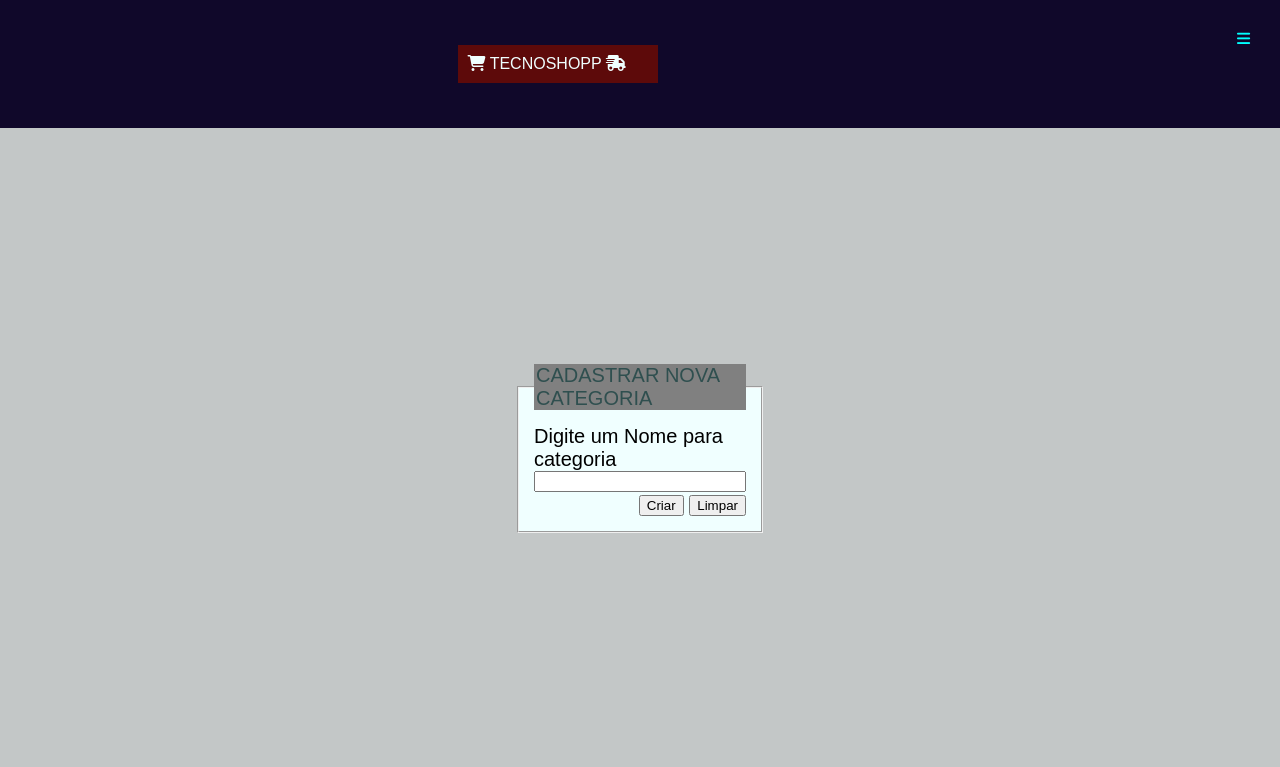
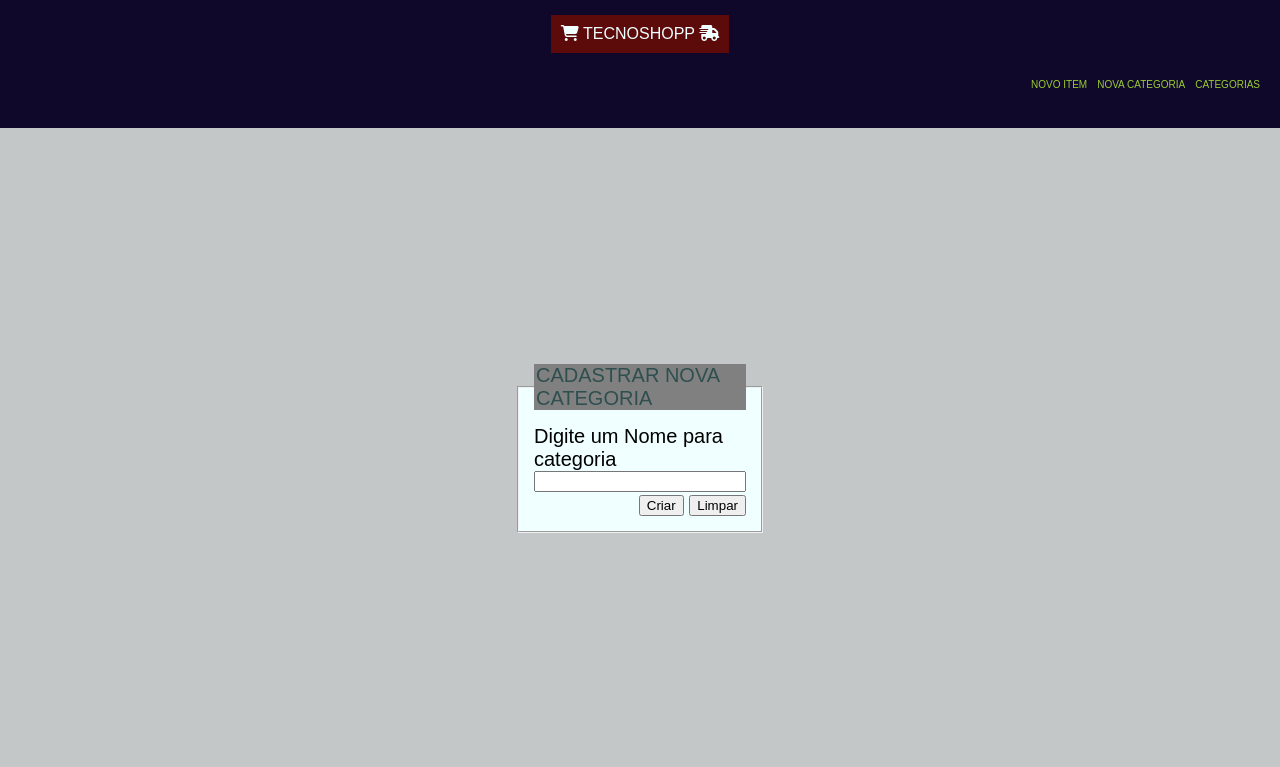
Before and after one commit to Elisp12/tecnoShopp, a Django app: page /criar/categoria/ in a window 1280 px wide. Shown: the top 767 px of the page. Run offline with Django 5.2, Linux system fonts and the light colour scheme.

Commit message:
menu-bar

```diff
--- a/static/css/style.css
+++ b/static/css/style.css
@@ -8,14 +8,12 @@ body {
     background-color: rgb(16, 8, 42);
     padding: 15px;
 
-    display: flex;
-    flex-direction: column;
-    flex-flow: wrap;
 }
 
 .header-titulo {
-    padding:30px 0 30px 30px;
-    width: 200px;
+    display: flex;
+    align-items: center;
+    flex-wrap: wrap;
 
     margin: auto;
 }
@@ -36,40 +34,24 @@ body {
     margin: auto;
 }
 
-.header-nav {
-    font-size: 15px;
-    width: 180px;
-    padding-right: 15px;
-
-    text-align: end;
+.header-nav ul {
+    display: flex;
+    flex-wrap: nowrap;
+    align-items: end;
+    justify-content: end;
 }
 
 .header-nav li {
     color: aqua;
     list-style: none;
     text-transform: uppercase;
-}
-
-.header-nav li ul{
-    height: 0;
-    overflow: hidden;
-    transition: heigth 0.5s;
-}
-.header-nav li:hover ul {
-    font-size: 10px;
-    height: 50px;
-}
-
-.header-nav li ul li {
-    padding-bottom: 4px;
+    padding: 5px;
 }
 
 .header-nav a {
     text-transform: uppercase;
+    font-size: 10px;
     color:yellowgreen;
-    margin: 5px;
-    margin-top: 5px;
-    padding-bottom: 5px;
 }
 
 .header-container a:hover {
--- a/templates/base/header.html
+++ b/templates/base/header.html
@@ -11,8 +11,6 @@
     <nav class="header-nav">
         <div>
             <ul>
-                <li><i class="fa-solid fa-bars"></i>
-                    <ul>
                 <li>
                     <a href="{% url 'criar_produto' %}">Novo Item</a>
                 </li>
@@ -23,8 +21,6 @@
                     <a href="{% url 'lista_categoria' %}">Categorias</a>
                 </li>
             </ul>
-                </li>
-            </ul>
         </div>
     </nav>
 </div>
```
Also changed, not shown: db.sqlite3. Lines whose indentation alone changed are shown as unchanged.
